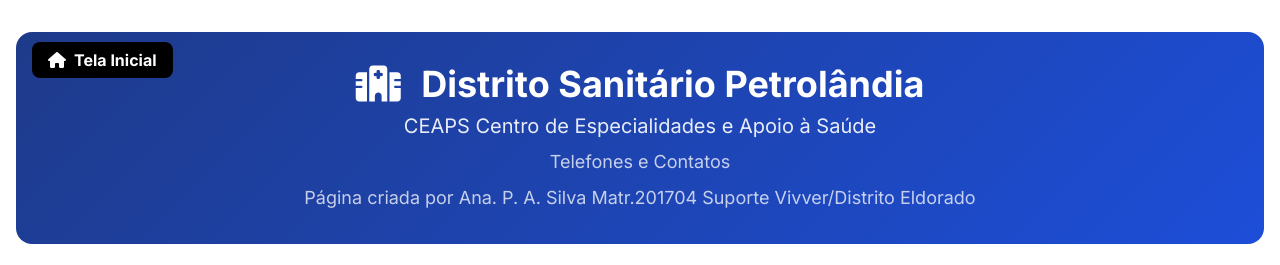
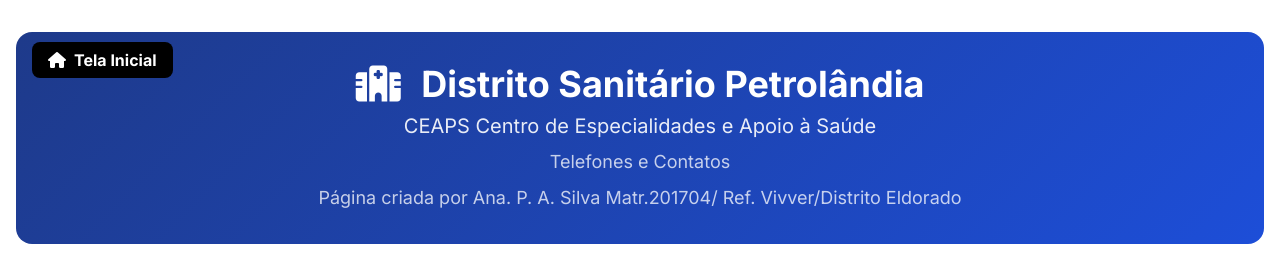
Before and after one commit to compartilhaeldorado-bit/distrito-petrol-ndia, a plain HTML site: page telefones_ceaps.html in a window 1280 px wide. Shown: the top 265 px of the page. Drawn offline with nearby package versions, Linux system fonts and the light colour scheme.

Commit message:
Update telefones_ceaps.html

```diff
--- a/telefones_ceaps.html
+++ b/telefones_ceaps.html
@@ -58,7 +58,7 @@
                 </h1>
                 <p class="text-xl opacity-90">CEAPS Centro de Especialidades e Apoio à Saúde</p>
                 <p class="text-lg opacity-75 mt-2">Telefones e Contatos</p>
-                <p class="text-lg opacity-75 mt-2">Página criada por Ana. P. A. Silva Matr.201704 Suporte Vivver/Distrito Eldorado</p>
+                <p class="text-lg opacity-75 mt-2">Página criada por Ana. P. A. Silva Matr.201704/ Ref. Vivver/Distrito Eldorado</p>
             </div>
 
 
```
